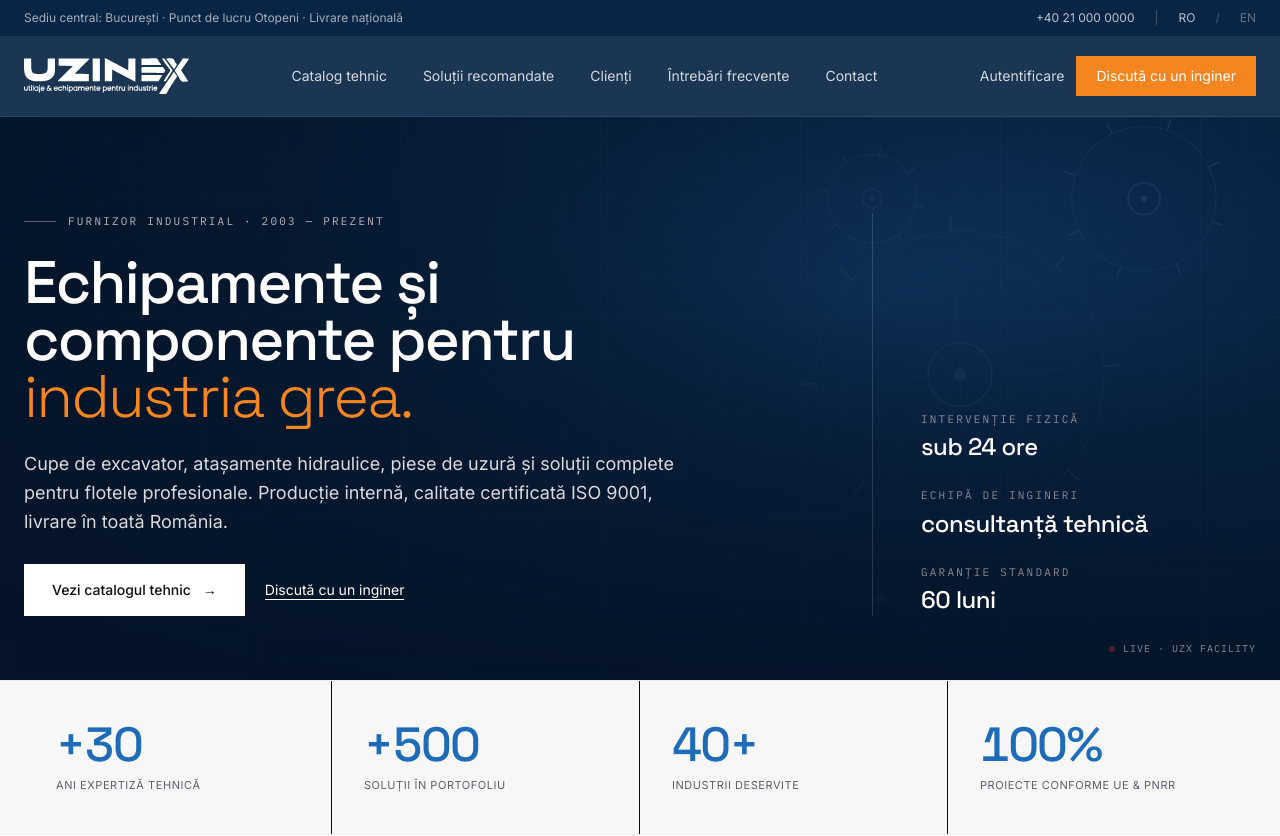
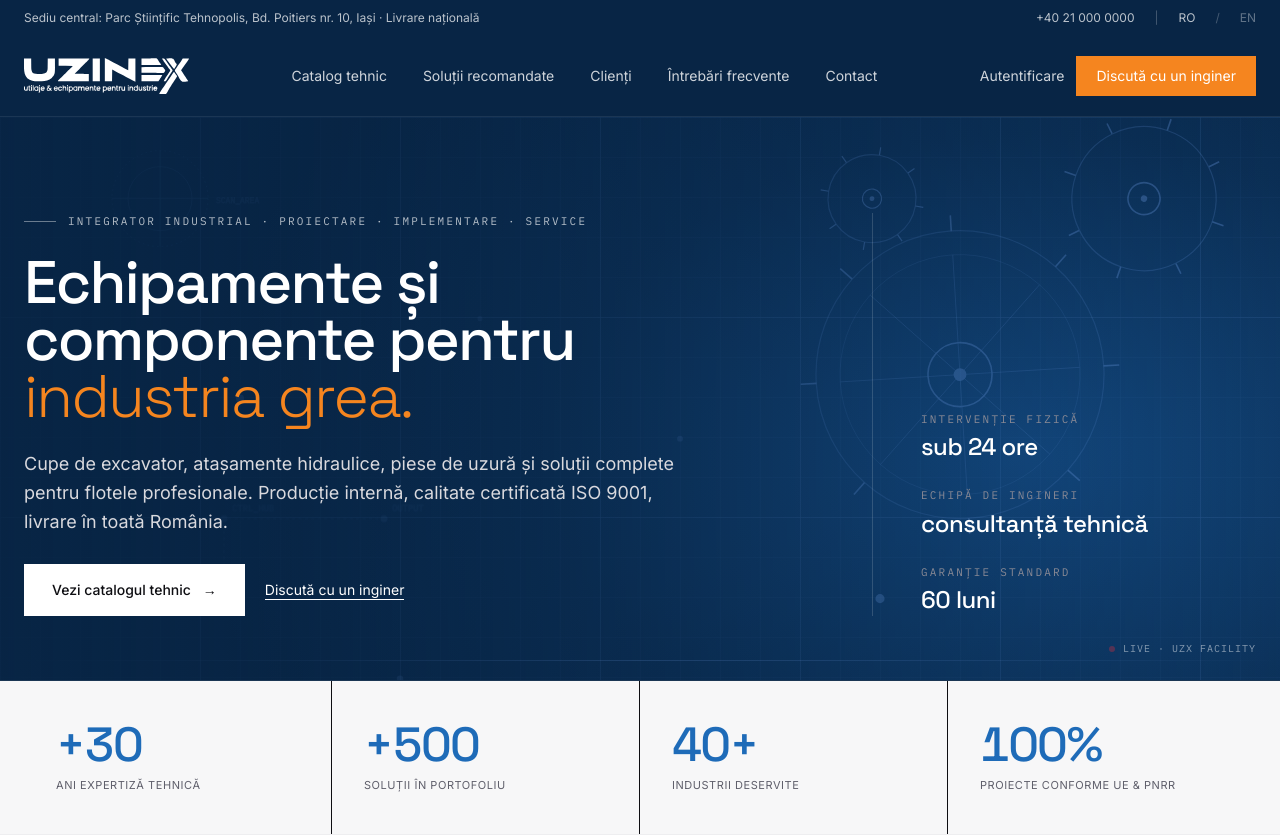
Before and after one commit to sorinbaciu-uzx/uzinex-next, a Next.js app: page / in a window 1280 px wide. Shown: the top 836 px of the page. Built offline with nearby package versions, Linux system fonts and the light colour scheme.

Commit message:
Brand color continuity: solid #082545 base across header/hero/testimonials + Iași address + 'Integrator industrial' eyebrow

```diff
--- a/components/ContactCTA.tsx
+++ b/components/ContactCTA.tsx
@@ -28,9 +28,9 @@ export function ContactCTA() {
           <div>
             <div className="text-xs uppercase tracking-[0.2em] text-uzx-orange mb-3">Sediu</div>
             <div className="text-ink-700">
-              Șos. București-Ploiești, km 12
+              Parc Științific & Tehnologic Tehnopolis
               <br />
-              Otopeni, jud. Ilfov
+              Bd. Poitiers nr. 10, 700671 Iași
             </div>
           </div>
           <a
--- a/components/Footer.tsx
+++ b/components/Footer.tsx
@@ -59,7 +59,7 @@ export function Footer() {
         </div>
         <div className="flex flex-col md:flex-row justify-between items-center pt-10 border-t hairline text-xs text-ink-400">
           <div>© 2026 Uzinex SRL · CUI RO 12345678</div>
-          <div className="mt-4 md:mt-0">Sediu social: București · Depozit: Otopeni</div>
+          <div className="mt-4 md:mt-0">Parc Științific Tehnopolis, Bd. Poitiers nr. 10, Iași</div>
         </div>
       </div>
     </footer>
--- a/components/Header.tsx
+++ b/components/Header.tsx
@@ -5,8 +5,8 @@ export function Header() {
     <>
       <div className="text-white/90 text-xs" style={{ background: "#082545" }}>
         <div className="container-x flex items-center justify-between py-2.5">
-          <span className="opacity-70">
-            Sediu central: București · Punct de lucru Otopeni · Livrare națională
+          <span className="opacity-80">
+            Sediu central: Parc Științific Tehnopolis, Bd. Poitiers nr. 10, Iași · Livrare națională
           </span>
           <div className="hidden md:flex items-center gap-5 opacity-80">
             <a href="tel:+40000000000" className="hover:opacity-100">
@@ -23,8 +23,8 @@ export function Header() {
       </div>
 
       <header
-        className="sticky top-0 z-50 backdrop-blur border-b text-white"
-        style={{ background: "rgba(8,37,69,0.92)", borderColor: "rgba(255,255,255,0.08)" }}
+        className="sticky top-0 z-50 border-b text-white"
+        style={{ background: "#082545", borderColor: "rgba(255,255,255,0.08)" }}
       >
         <div className="container-x flex items-center justify-between h-20">
           <a href="#" className="flex items-center gap-3">
--- a/components/Hero.tsx
+++ b/components/Hero.tsx
@@ -4,14 +4,14 @@ import { motion } from "motion/react";
 
 export function Hero() {
   return (
-    <section className="relative overflow-hidden border-b hairline text-white" style={{ background: "#082545" }}>
+    <section className="relative overflow-hidden border-b hairline text-white" style={{ background: "#082545", borderColor: "rgba(255,255,255,0.08)" }}>
       {/* ─── Animated blueprint background ─── */}
       <div className="absolute inset-0 w-full h-full pointer-events-none overflow-hidden">
         <div
           className="absolute inset-0"
           style={{
             background:
-              "radial-gradient(ellipse at 70% 30%, #1e6bb8 0%, #0e3866 35%, #082545 70%, #051a33 100%)",
+              "radial-gradient(ellipse 1200px 800px at 80% 60%, rgba(30,107,184,0.55) 0%, rgba(30,107,184,0.15) 40%, rgba(8,37,69,0) 70%)",
           }}
         />
 
@@ -182,14 +182,7 @@ export function Hero() {
           className="absolute inset-0"
           style={{
             background:
-              "linear-gradient(180deg, rgba(5,20,40,0.45) 0%, rgba(5,20,40,0.7) 70%, rgba(5,20,40,0.95) 100%)",
-          }}
-        />
-        <div
-          className="absolute inset-0"
-          style={{
-            background:
-              "linear-gradient(90deg, rgba(5,20,40,0.85) 0%, rgba(5,20,40,0.45) 45%, rgba(5,20,40,0.1) 100%)",
+              "linear-gradient(90deg, rgba(8,37,69,0.85) 0%, rgba(8,37,69,0.4) 50%, rgba(8,37,69,0.05) 100%)",
           }}
         />
       </div>
@@ -202,9 +195,9 @@ export function Hero() {
           animate={{ opacity: 1, y: 0 }}
           transition={{ duration: 0.8, ease: "easeOut" }}
         >
-          <div className="flex items-center gap-3 text-[11px] uppercase tracking-[0.2em] text-ink-300 mb-6 mono">
-            <span className="w-8 h-px bg-ink-500" />
-            <span>Furnizor industrial · 2003 — prezent</span>
+          <div className="flex items-center gap-3 text-[11px] uppercase tracking-[0.2em] text-white/70 mb-6 mono">
+            <span className="w-8 h-px bg-white/40" />
+            <span>Integrator industrial · Proiectare · Implementare · Service</span>
           </div>
           <h1 className="serif text-4xl md:text-5xl lg:text-6xl font-medium leading-[0.95] text-white" style={{ letterSpacing: "-0.03em" }}>
             Echipamente și<br />
--- a/components/TestimonialMarquee.tsx
+++ b/components/TestimonialMarquee.tsx
@@ -130,7 +130,9 @@ function Column({
 
 export function TestimonialMarquee() {
   return (
-    <section id="testimoniale" className="border-b hairline py-16 lg:py-20 text-white" style={{ background: "linear-gradient(180deg, #082545 0%, #051a33 100%)" }}>
+    <section id="testimoniale" className="border-b py-16 lg:py-20 text-white relative overflow-hidden" style={{ background: "#082545", borderColor: "rgba(255,255,255,0.08)" }}>
+      <div className="absolute inset-0 pointer-events-none" style={{ background: "radial-gradient(ellipse 1200px 600px at 20% 50%, rgba(30,107,184,0.35) 0%, rgba(30,107,184,0.1) 40%, transparent 70%)" }} />
+      <div className="relative">
       <div className="container-x">
         <div className="grid lg:grid-cols-12 gap-10 mb-10">
           <div className="lg:col-span-6">
@@ -202,6 +204,7 @@ export function TestimonialMarquee() {
           </div>
         </div>
       </div>
+      </div>
     </section>
   );
 }
```
